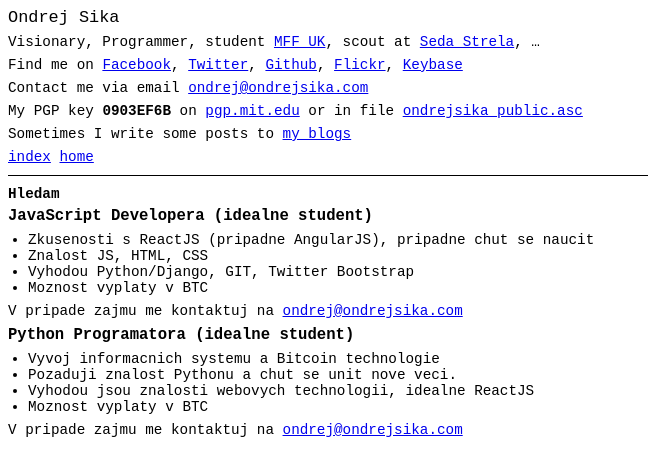
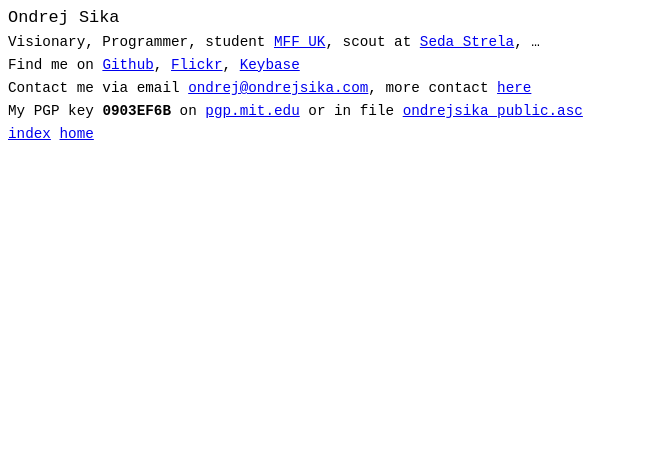
Before and after one commit to ondrejsika/ondrejsika.com, a Jekyll site: the page built from index.md, in a window 1280 px wide. Shown: the top 476 px of the page, without its empty margins (0-648 px from the left). Built offline with Jekyll 4.4.1, drawn with Linux system fonts in a browser that asks for light colours; Markdown is read by kramdown in place of the engine named in the settings; comment, search, counter and statistics services are not loaded.

Commit message:
homepage - remove twitter, facebook and ads (programmers)

```diff
--- a/index.md
+++ b/index.md
@@ -5,35 +5,10 @@
 
 Visionary, Programmer, student [MFF UK](http://mff.cuni.cz), scout at [Seda Strela](http://sedastrela.cz), ...
 
-Find me on [Facebook](https://www.facebook.com/sikaondrej2), [Twitter](https://www.twitter.com/ondrejsika), [Github](https://www.github.com/ondrejsika), [Flickr](https://www.flickr.com/photos/ondrejsika/), [Keybase](https://www.keybase.io/ondrejsika)
+Find me on [Github](https://www.github.com/ondrejsika), [Flickr](https://www.flickr.com/photos/ondrejsika/), [Keybase](https://www.keybase.io/ondrejsika)
 
-Contact me via email <ondrej@ondrejsika.com>
+Contact me via email <ondrej@ondrejsika.com>, more contact [here](/contact.html)
 
 My PGP key __0903EF6B__ on [pgp.mit.edu](http://pgp.mit.edu/pks/lookup?op=vindex&search=0x775D8A020903EF6B) or in file [ondrejsika_public.asc](ondrejsika_public.asc)
 
-Sometimes I write some posts to [my blogs](/my-blogs.html)
-
 [index](/site-index.html) [home](/)
-
----
-
-##### Hledam
-
-#### JavaScript Developera (idealne student)
-
-- Zkusenosti s ReactJS (pripadne AngularJS), pripadne chut se naucit
-- Znalost JS, HTML, CSS
-- Vyhodou Python/Django, GIT, Twitter Bootstrap
-- Moznost vyplaty v BTC
-
-V pripade zajmu me kontaktuj na <ondrej@ondrejsika.com>
-
-
-#### Python Programatora (idealne student)
-
-- Vyvoj informacnich systemu a Bitcoin technologie
-- Pozaduji znalost Pythonu a chut se unit nove veci.
-- Vyhodou jsou znalosti webovych technologii, idealne ReactJS
-- Moznost vyplaty v BTC
-
-V pripade zajmu me kontaktuj na <ondrej@ondrejsika.com>
```
